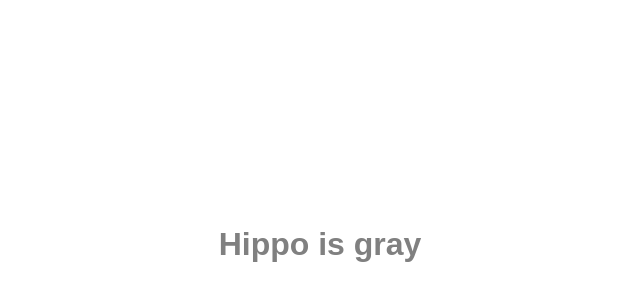
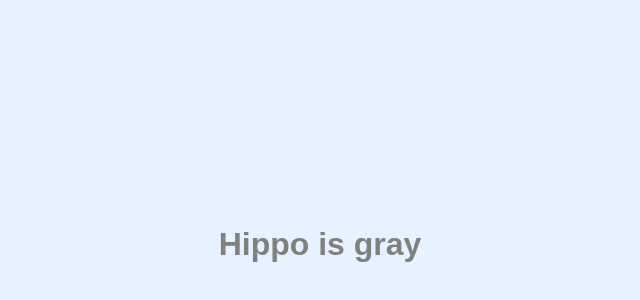
Before and after one commit to hipo65opo/PageTest_Hippo, a plain HTML site: page index.html in a window 1280 px wide. Shown: the part 156-456 px from the top of the page, without its empty margins (320-960 px from the left). Drawn offline with Linux system fonts and the light colour scheme.

Commit message:
Assistant checkpoint: Set background to light blue
Assistant generated file changes:
- style.css: Update background color to light blue

---

User prompt:

背景は、あわい水糸

```diff
--- a/style.css
+++ b/style.css
@@ -11,6 +11,7 @@ body {
   height: 100%;
   margin: 0;
   font-family: Arial, sans-serif;
+  background-color: #e6f2ff;
 }
 
 h1 {
```
